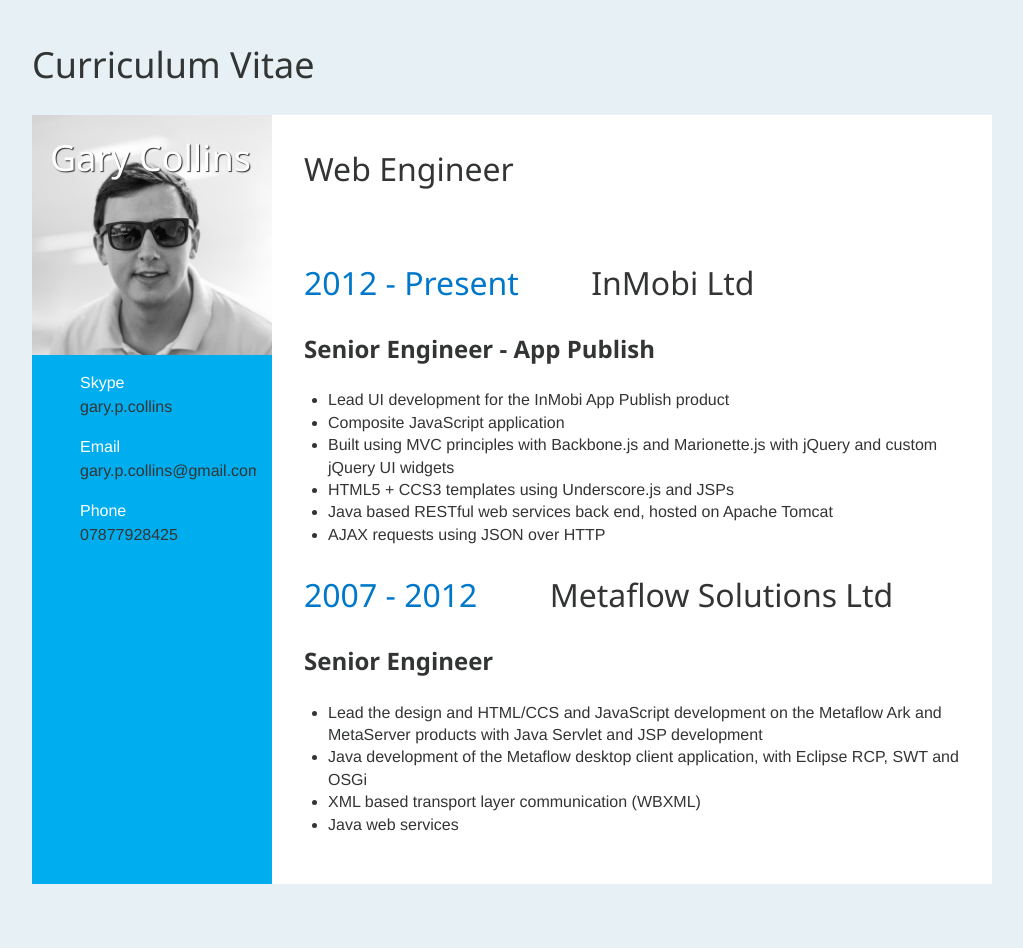
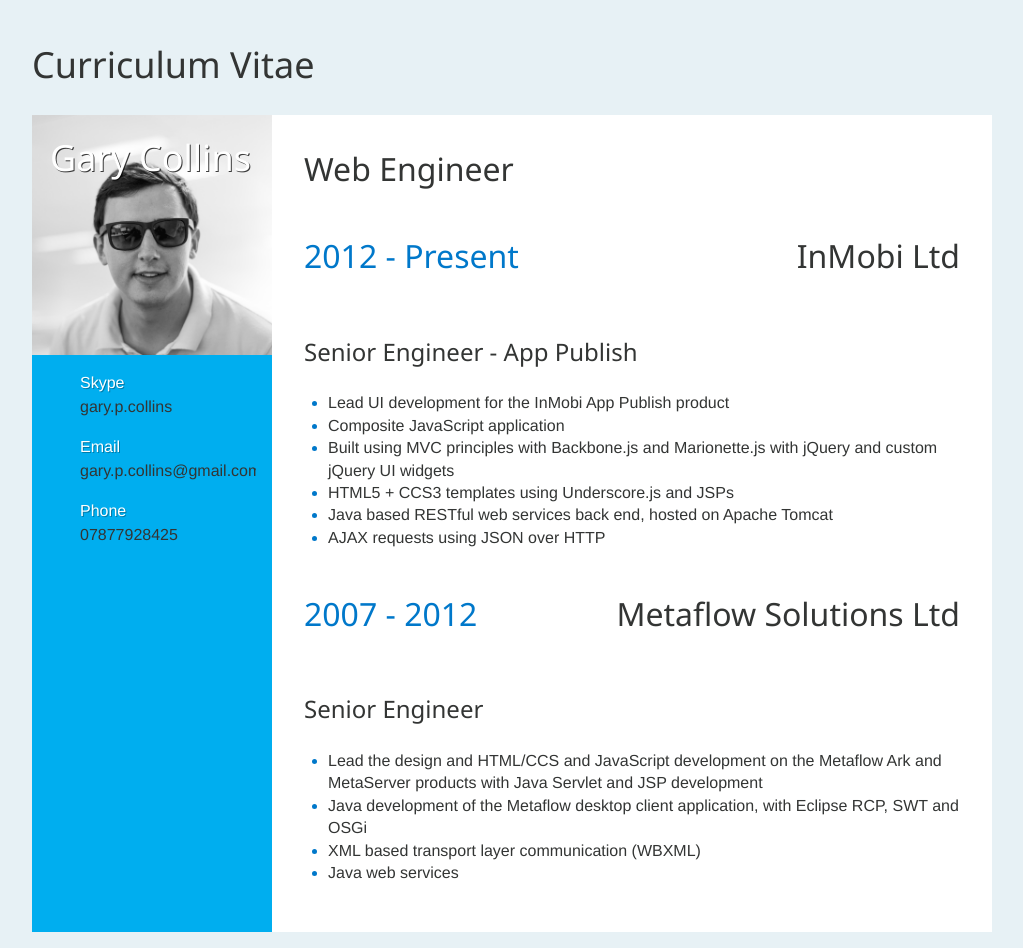
Before and after one commit to Gazzinho/garycollinscv, a website: page cv-skype.html in a window 1280 px wide. Shown: the whole page, without its empty margins (128-1151 px from the left). Before the commit the page ends 900 px from the top, so only its background shows below. Drawn offline with nearby package versions, Linux system fonts and the light colour scheme; a web font is replaced by a local one.

Commit message:
Tidied up typesetting and font styling

```diff
--- a/css/skype.css
+++ b/css/skype.css
@@ -29,9 +29,10 @@
 /**
 * Color Pallet
 * ============
-* Blue Text: 		rgba(0, 120, 202, 1);
-* Blue background:	#00aeef;
-* Green background:	rgba(127, 186, 0, 1);
+* Body Text (dark grey):	color: rgba(51, 53, 52, 1);
+* Blue Text: 				rgba(0, 120, 202, 1);
+* Blue background:			#00aeef;
+* Green background:			rgba(127, 186, 0, 1);
 **/
 
 body {
@@ -51,6 +52,7 @@ h2 {
 }
 h3 {
   font-size: 1.5em;
+  font-weight: 100;
 }
 h1, h2 {
   font-weight: 200;
@@ -95,28 +97,28 @@ li {
   float: left;
   overflow: auto;
   width: 15em;
-  /*height: 40em;*/
 }
 
 .avatar-container {
   position: relative;
   overflow: auto;
 }
-
 .profile-pic {
+  display: block;
   width: 15em;
   height: 15em;
 }
 
 .cv-name {
+  display: block;
   position: absolute;
   top: 0px;
   margin-left: 0.5em;
   margin-top: 0.5em;
   font-weight: normal;
   color: rgba(255, 255, 255, 1);
-  text-shadow: 1px 1px 1px #333333;
-  filter: dropshadow(color=#242424, offx=1, offy=1);
+  text-shadow: 1px 1px 0px rgba(0, 0, 0, 0.75);
+  filter: dropshadow(color=#000, offx=1, offy=1);
 }
 
 .profile-aside .contact {
@@ -136,6 +138,8 @@ li {
   height: 1.5em;
   margin-right: auto;
   color: white;
+  text-shadow: 1px 1px 0px rgba(0, 0, 0, 0.298039);
+  filter: dropshadow(color=#242424, offx=1, offy=1);
 }
 .profile-aside .label .label-icon {
   position: absolute;
@@ -174,7 +178,8 @@ li {
 
 
 .occupation {
-  margin-top: 0px;
+  margin-top: 0;
+  margin-bottom: 0;
 }
 
 
@@ -192,22 +197,40 @@ li {
 }
 
 
+.job-header {
+  overflow: auto;
+}
+.job-header h2 {
+	margin-bottom: 1em;
+}
 .job-years {
-  margin-right: 2em;
+  float: left;
   color: rgba(0, 120, 202, 1);
+}
+.job-company {
+  float: right;
 }
 
 ul.job-responsibilities {
   list-style-type: disc;
   padding-left: 1.5em;
 }
-
+.job-responsibility {
+  color: rgba(0, 120, 202, 1);
+}
+.job-responsibility span {
+  color: rgba(51, 53, 52, 1);
+}
 
 
 
 @media print {
-  @page         { margin: 4em; }
-  blockquote,
-  pre           { page-break-inside: avoid; }
-  .cv-name { color: white; }
+
+  @page { margin: 4em; }
+  blockquote, pre { page-break-inside: avoid; }
+  .cv-name {
+    position: static;
+    margin-top: 0.5em;
+    color: rgba(51, 53, 52, 1);
+  }
 }
--- a/cv-skype.html
+++ b/cv-skype.html
@@ -70,17 +70,20 @@
 
 						<div class="inmobi job">
 
-							<h2><span class="job-years">2012 - Present</span> <span class="job-company">InMobi Ltd</span></h2>
+							<div class="job-header">
+								<h2 class="job-years">2012 - Present</h2>
+								<h2 class="job-company">InMobi Ltd</h2>
+							</div>
 
 							<h3 class="job-title">Senior Engineer - App Publish</h3>
 
 							<ul class="job-responsibilities">
-								<li class="job-responsibility">Lead UI development for the InMobi App Publish product</li>
-								<li class="job-responsibility">Composite JavaScript application</li>
-								<li class="job-responsibility">Built using MVC principles with Backbone.js and Marionette.js with jQuery and custom jQuery UI widgets</li>
-								<li class="job-responsibility">HTML5 + CCS3 templates using Underscore.js and JSPs</li>
-								<li class="job-responsibility">Java based RESTful web services back end, hosted on Apache Tomcat</li>
-								<li class="job-responsibility">AJAX requests using JSON over HTTP</li>
+								<li class="job-responsibility"><span>Lead UI development for the InMobi App Publish product</span></li>
+								<li class="job-responsibility"><span>Composite JavaScript application</span></li>
+								<li class="job-responsibility"><span>Built using MVC principles with Backbone.js and Marionette.js with jQuery and custom jQuery UI widgets</span></li>
+								<li class="job-responsibility"><span>HTML5 + CCS3 templates using Underscore.js and JSPs</span></li>
+								<li class="job-responsibility"><span>Java based RESTful web services back end, hosted on Apache Tomcat</span></li>
+								<li class="job-responsibility"><span>AJAX requests using JSON over HTTP</span></li>
 							</ul>
 
 						</div>
@@ -88,15 +91,18 @@
 
 						<div class="metaflow job">
 
-							<h2><span class="job-years">2007 - 2012</span> <span class="job-company">Metaflow Solutions Ltd</span></h2>
+							<div class="job-header">
+								<h2 class="job-years">2007 - 2012</h2>
+								<h2 class="job-company">Metaflow Solutions Ltd</h2>
+							</div>
 
 							<h3 class="job-title">Senior Engineer</h3>
 
 							<ul class="job-responsibilities">
-								<li class="job-responsibility">Lead the design and HTML/CCS and JavaScript development on the Metaflow Ark and MetaServer products with Java Servlet and JSP development</li>
-								<li class="job-responsibility">Java development of the Metaflow desktop client application, with Eclipse RCP, SWT and OSGi</li>
-								<li class="job-responsibility">XML based transport layer communication (WBXML)</li>
-								<li class="job-responsibility">Java web services</li>
+								<li class="job-responsibility"><span>Lead the design and HTML/CCS and JavaScript development on the Metaflow Ark and MetaServer products with Java Servlet and JSP development</span></li>
+								<li class="job-responsibility"><span>Java development of the Metaflow desktop client application, with Eclipse RCP, SWT and OSGi</span></li>
+								<li class="job-responsibility"><span>XML based transport layer communication (WBXML)</span></li>
+								<li class="job-responsibility"><span>Java web services</span></li>
 							</ul>
 
 						</div>
```
